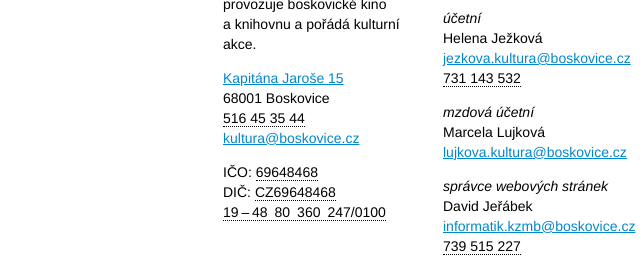
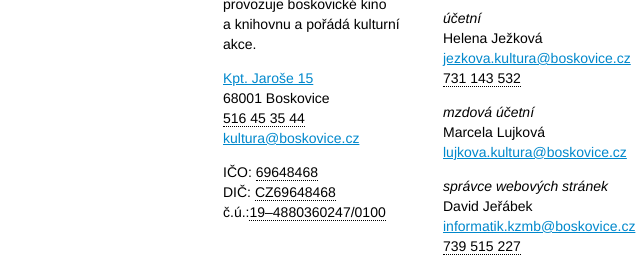
Before and after one commit to KZMB/Rozcestnik, a plain HTML site: page index.html in a window 1280 px wide. Shown: the part 434-705 px from the top of the page, 97-737 px from the left. Drawn offline with nearby package versions, Linux system fonts and the light colour scheme.

Commit message:
Upravil jsem číslo účtu a adresu.

```diff
--- a/index.html
+++ b/index.html
@@ -29,7 +29,7 @@
             <a href="http://cs.wikipedia.org/wiki/Př%C3%ADspěvková_organizace">příspěvková
             organizace</a>, která provozuje boskovické kino a knihovnu a pořádá kulturní akce.</p>
             <p>
-                <a href="http://mapy.cz/s/8exA">Kapitána Jaroše 15</a><br>
+                <a href="http://mapy.cz/s/8exA">Kpt. Jaroše 15</a><br>
                 68001 Boskovice<br>
                 <span class="zoomable">516 45 35 44</span><br>
                 <a href="mailto:kultura@boskovice.cz">kultura@boskovice.cz</a>
@@ -37,7 +37,7 @@
             <p>
                 IČO: <span class="zoomable">69648468</span><br>
                 DIČ: <span class="zoomable">CZ69648468</span><br>
-                <span class="zoomable">19 – 48 80 360 247/0100</span>
+                č.ú.:<span class="zoomable">19–4880360247/0100</span>
             </p>
         </div>
         <div class="column">
```
